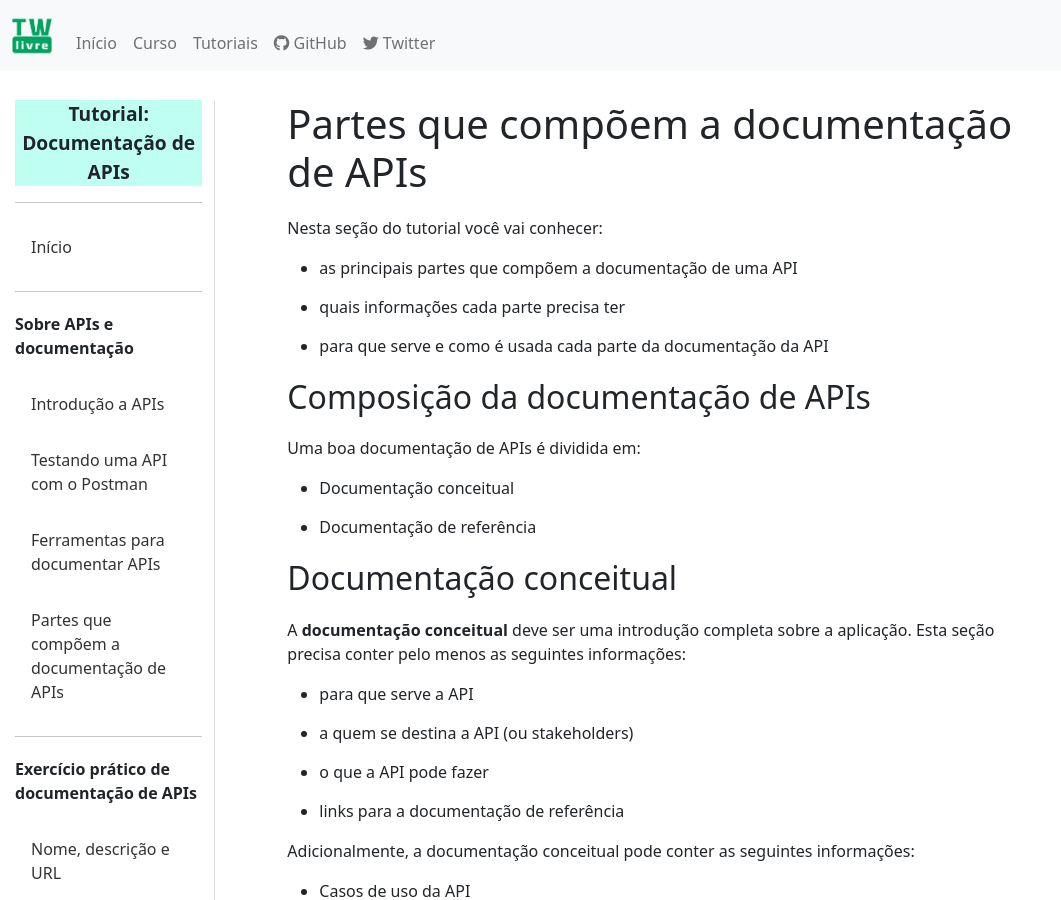
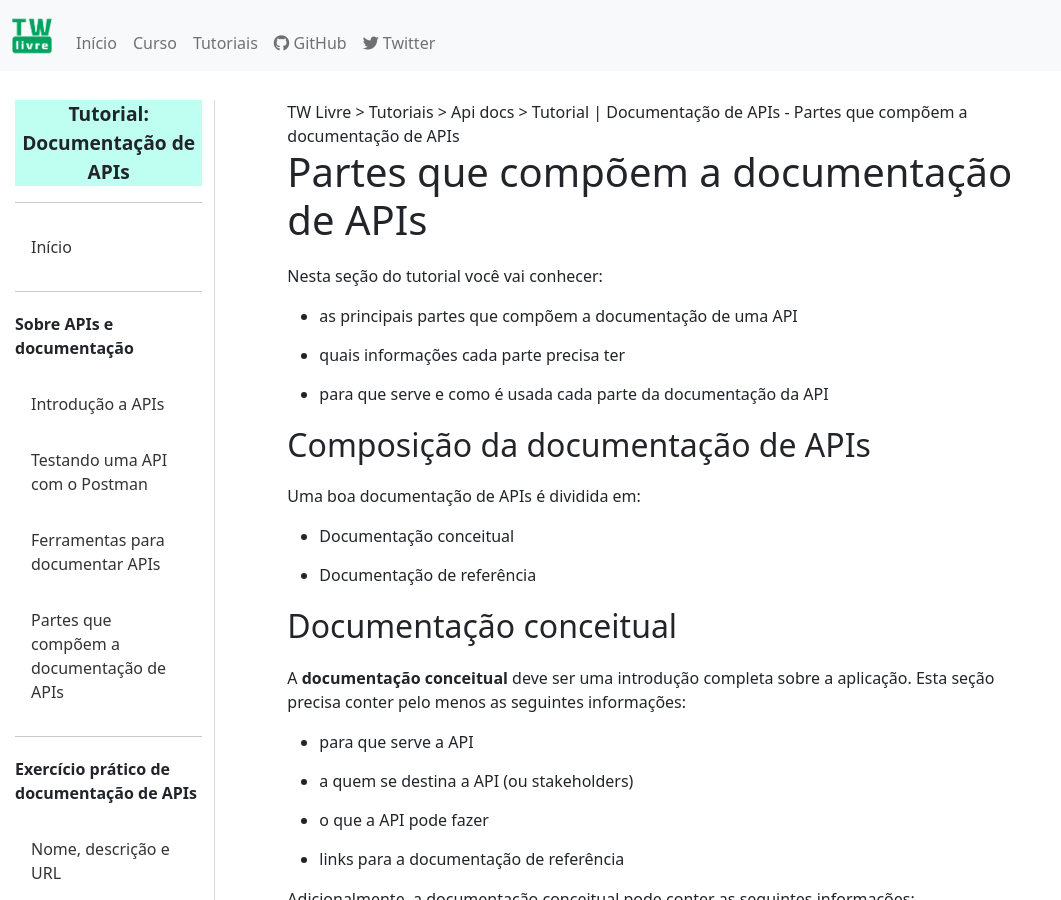
Before and after one commit to james-sabel/tw-livre, a Jekyll site: the page built from tutoriais/api-docs/partes-da-doc.md, in a window 1280 px wide and 900 px high. Shown: the whole window, without its empty margins (0-1061 px from the left). Built offline with Jekyll 4.4.1, drawn with Linux system fonts in a browser that asks for light colours; nearby versions of some CDN libraries.

Commit message:
add: breadcrumbs to pages
Added breadcrumbs to show the path to the page the user opened.

```diff
--- /dev/null
+++ b/_includes/breadcrumbs.html
@@ -0,0 +1,13 @@
+<div id="breadcrumbs">
+  {% assign crumbs = page.url | remove:'/index.html' | split: '/' %}
+  {% unless page.url == '/' %}
+    TW Livre
+  {% endunless %}
+  {% for crumb in crumbs offset: 1 %}
+    {% if forloop.last %}
+      > {{ page.title }}
+    {% else %}
+      > {{ crumb | replace: '-', ' ' | capitalize }}
+      {% endif %}
+  {% endfor %}
+  </div>
--- a/_layouts/curso-modulo-1.html
+++ b/_layouts/curso-modulo-1.html
@@ -17,6 +17,8 @@
             {% include sidebar-modulo-1.html %}
         </div>
         <div class="col-sm-10 curso-conteudo">
+               <!-- incluir breadcrumb -->
+               {% include breadcrumbs.html %}
             {{ content }}
         </div>
     </div>
--- a/_layouts/pagina.html
+++ b/_layouts/pagina.html
@@ -14,6 +14,8 @@
     <!-- conteúdo principal da página -->
     <main class="flex-shrink-0">
         <div class="container">
+            <!-- incluir breadcrumb -->
+            {% include breadcrumbs.html %}
             {{ content }}
         </div>
     </main>
--- a/_layouts/tutorial-api-docs.html
+++ b/_layouts/tutorial-api-docs.html
@@ -17,6 +17,8 @@
             {% include tutoriais/api-docs/sidebar.html %}
         </div>
         <div class="col-sm-10 curso-conteudo">
+            <!-- incluir breadcrumb -->
+            {% include breadcrumbs.html %}
             {{ content }}
         </div>
     </div>
--- a/_layouts/tutorial-github.html
+++ b/_layouts/tutorial-github.html
@@ -17,6 +17,8 @@
             {% include tutoriais/github/sidebar.html %}
         </div>
         <div class="col-sm-10 curso-conteudo">
+             <!-- incluir breadcrumb -->
+             {% include breadcrumbs.html %}
             {{ content }}
         </div>
     </div>
--- a/_layouts/tutorial-jekyll.html
+++ b/_layouts/tutorial-jekyll.html
@@ -17,6 +17,8 @@
             {% include tutoriais/jekyll/sidebar.html %}
         </div>
         <div class="col-sm-10 curso-conteudo">
+             <!-- incluir breadcrumb -->
+             {% include breadcrumbs.html %}
             {{ content }}
         </div>
     </div>
```
Also changed, not shown: Gemfile.lock.
